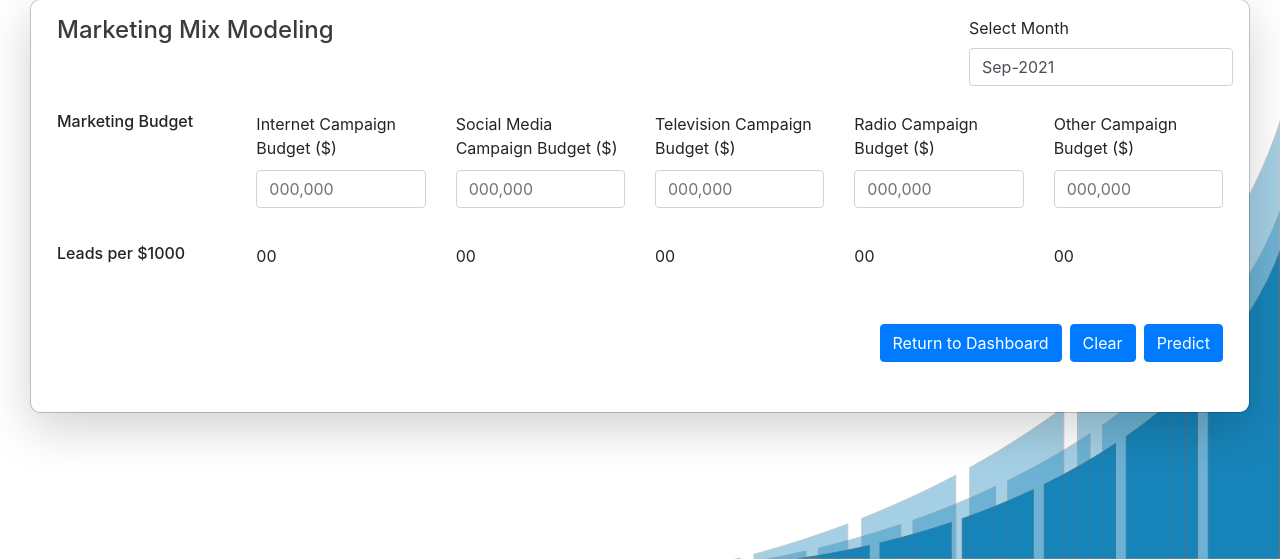
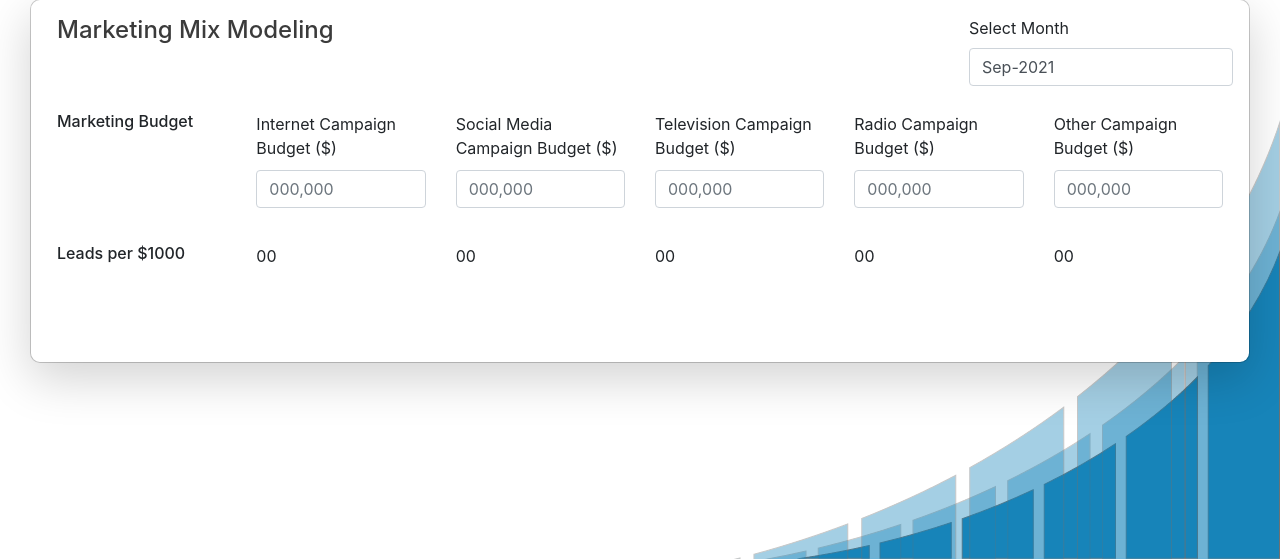
Before and after one commit to Praveen76/VisionetMMM, a Flask app: page / in a window 1280 px wide. Shown: the part 241-800 px from the top of the page. Run offline with Flask 2, Linux system fonts and the light colour scheme; parts of the project's set-up code (start-up, migrations or seed data) failed here and were passed over; some libraries are stand-ins or nearby versions.

Commit message:
Update Index.html

```diff
--- a/templates/Index.html
+++ b/templates/Index.html
@@ -210,14 +210,6 @@
               <!-- PopUP Data -->
 
             </div>
-            <div class="col-md-4" style="padding-top:0.75rem;">
-              <button type="button" class="btn btn-primary float-right predict"
-                onClick="javascript:validateNumbers();">Predict</button>
-              <!-- <button type="button" class="btn btn-primary float-right" onClick="myFunction();javascript:sumInputs();">Predict</button> -->
-              <button type="button" id="clear-btn" class="btn btn-primary float-right mr-2"
-                onClick="resetField();">Clear</button>
-              <button type="button" class="btn btn-primary float-right mr-2">Return to Dashboard</button>
-            </div>
           </div>
 
         </div>
```
